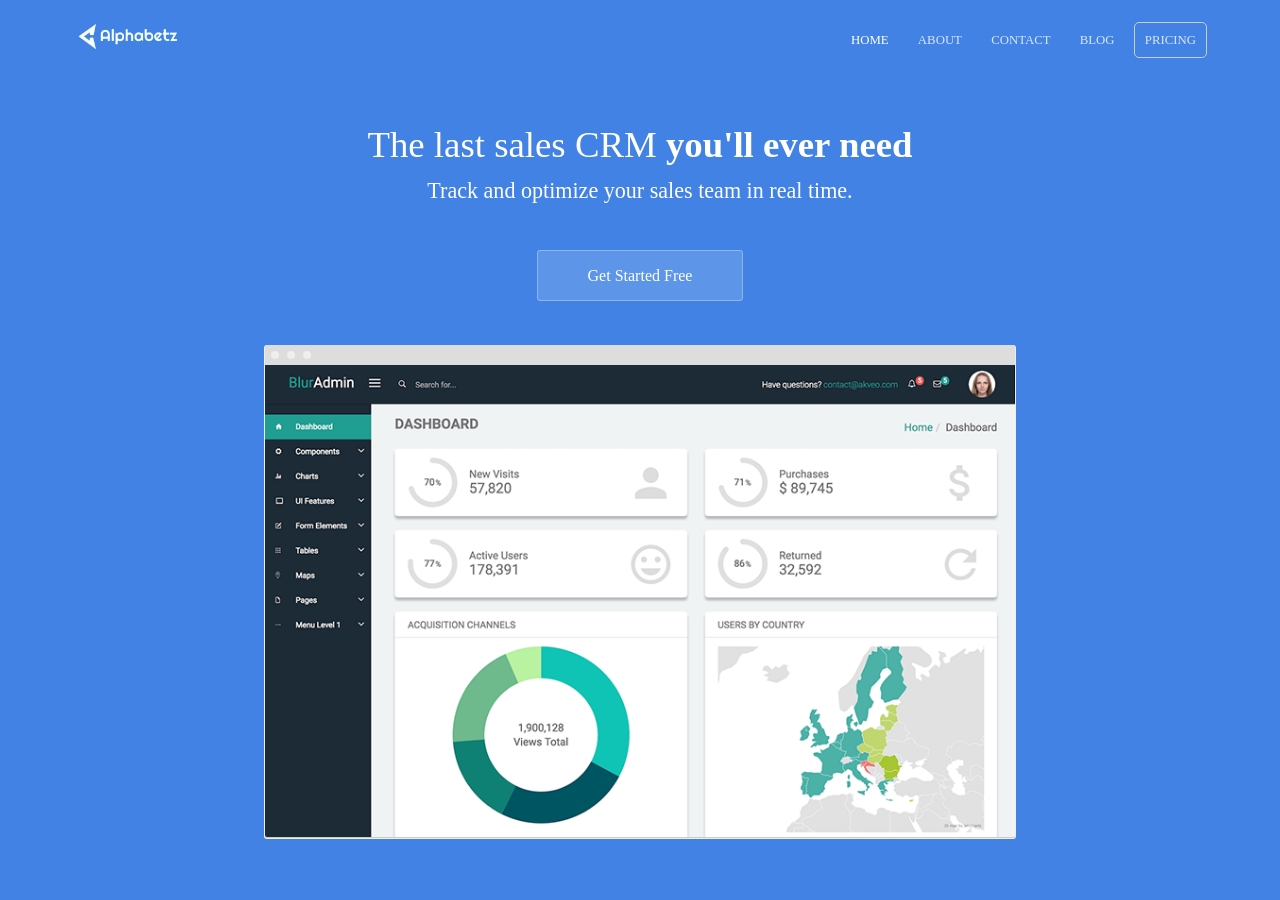
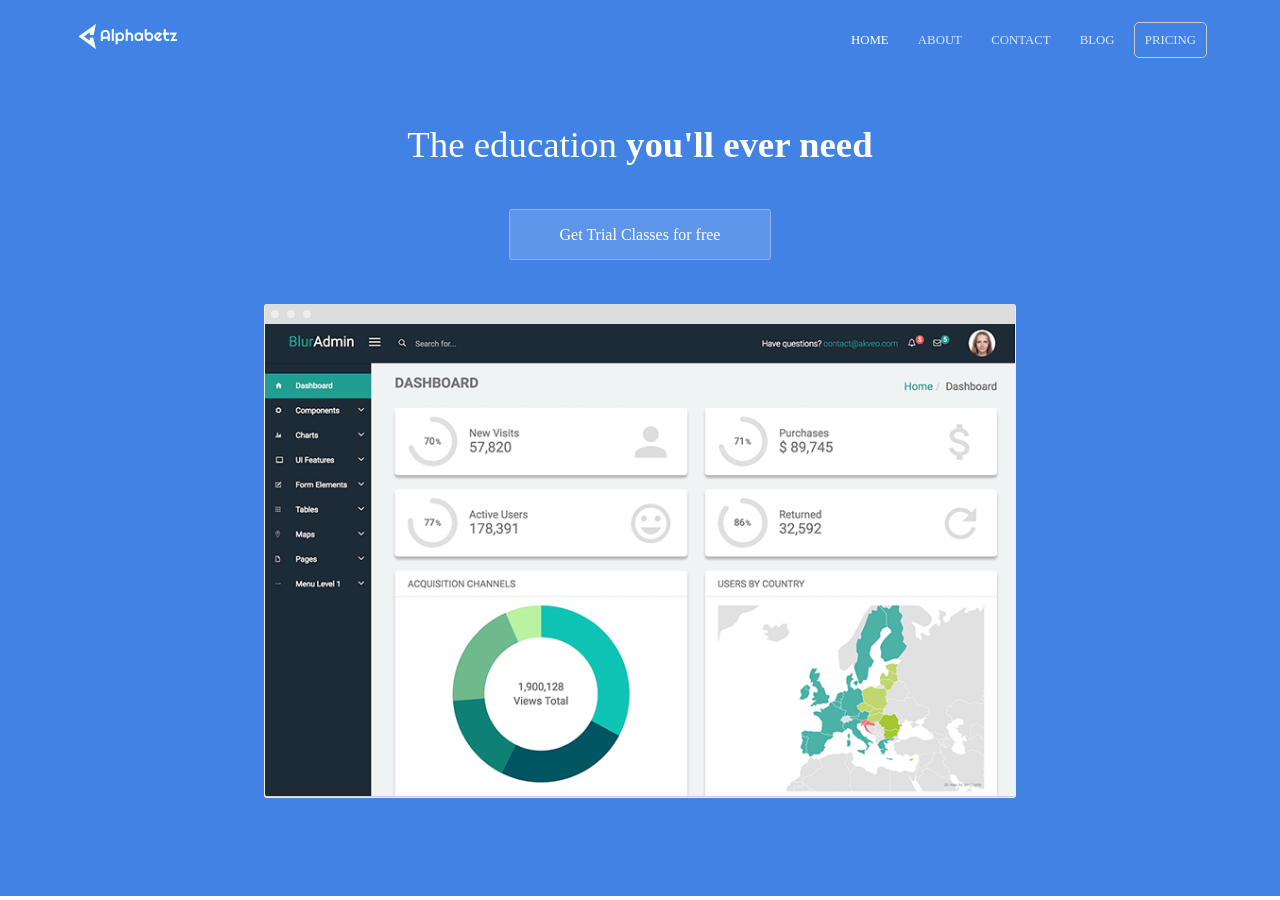
Before and after one commit to iamsudip/alphabetz, a Jekyll site: the page built from index.html, in a window 1280 px wide and 900 px high. Built offline with Jekyll 4.4.1, drawn with Linux system fonts in a browser that asks for light colours; some of the changed text lies outside the part shown.

```diff
--- a/contact.html
+++ b/contact.html
@@ -9,7 +9,7 @@ map:
   address: "Durgapur Aryan Club, V.K.Nagar, MAMC, Near B1 More and Fuljhore Carmel Convent School, Durgapur, West Bengal - 713206"
   zoom: 13
 ---
-<div class="map" id="map"></div>
+<!-- <div class="map" id="map"></div> -->
 
 
 <div class="contact-box">
--- a/index.html
+++ b/index.html
@@ -1,12 +1,11 @@
 ---
-title: The last sales CRM you'll ever need
+title: The education you'll ever need
 description: Track and optimize your sales team in real time
 ---
 <section class="hero">
 	<div class="text-container">
-		<h1 class="editable">The last sales CRM <strong>you'll ever need</strong></h1>
-		<p class="subtext editable">Track and optimize your sales team in real time.</p>
-		<div class="cta button alt"><a href="{{ site.baseurl }}/contact/">Get Started Free</a></div>
+		<h1 class="editable">The education <strong>you'll ever need</strong></h1>
+		<div class="cta button alt"><a href="{{ site.baseurl }}/contact/">Get Trial Classes for free</a></div>
 		<div>
 			<img src="{{ site.baseurl }}/images/dashboard.png" alt="Screenshot" class="screenshot editable" />
 		</div>
@@ -18,7 +17,8 @@ description: Track and optimize your sales team in real time
 		<div class="container flex">
 			<div class="text editable">
 				<h2>How can we <strong>double</strong> our sales revenue?</h2>
-				<p>Hydra learns your business. By analyzing your sales data, Hydra optimizes your sales process and show you where you should be spending your resources. </p>
+				<p>Hydra learns your business. By analyzing your sales data, Hydra optimizes your sales process and show
+					you where you should be spending your resources. </p>
 			</div>
 			<div class="image">
 				<img src="{{ site.baseurl }}/images/dashboard.png" alt="Screenshot" class="screenshot editable" />
@@ -30,7 +30,8 @@ description: Track and optimize your sales team in real time
 		<div class="container flex">
 			<div class="text editable">
 				<h2>How can I <strong>keep track</strong> of my sales team?</h2>
-				<p>Hydra learns your business. By analyzing your sales data, Hydra optimizes your sales process and show you where you should be spending your resources.</p>
+				<p>Hydra learns your business. By analyzing your sales data, Hydra optimizes your sales process and show
+					you where you should be spending your resources.</p>
 			</div>
 			<div class="image">
 				<img src="{{ site.baseurl }}/images/dashboard.png" alt="Screenshot" class="screenshot editable" />
@@ -42,7 +43,8 @@ description: Track and optimize your sales team in real time
 		<div class="container flex">
 			<div class="text editable">
 				<h2>How can I <strong>forecast</strong> the next 90 days?</h2>
-				<p>Hydra learns your business. By analyzing your sales data, Hydra optimizes your sales process and show you where you should be spending your resources.</p>
+				<p>Hydra learns your business. By analyzing your sales data, Hydra optimizes your sales process and show
+					you where you should be spending your resources.</p>
 			</div>
 			<div class="image">
 				<img src="{{ site.baseurl }}/images/dashboard.png" alt="Screenshot" class="screenshot editable" />
@@ -53,9 +55,12 @@ description: Track and optimize your sales team in real time
 	<section class="testimonial">
 		<div class="container flex">
 			<div class="testimonial-block">
-				<div class="square-image"><img src="https://source.unsplash.com/6anudmpILw4/600x400" alt="Jim James" class="editable"></div>
+				<div class="square-image"><img src="https://source.unsplash.com/6anudmpILw4/600x400" alt="Jim James"
+						class="editable"></div>
 				<blockquote>
-					<p class="editable">Hydra has shaped the business we have today. We have a repeatable sales process and a strategy to scale our team. I recommend Hydra to any business looking to improve their sales.</p>
+					<p class="editable">Hydra has shaped the business we have today. We have a repeatable sales process
+						and a strategy to scale our team. I recommend Hydra to any business looking to improve their
+						sales.</p>
 					<p class="editable author">Jim James - CEO of Global Corp.</p>
 				</blockquote>
 			</div>
@@ -63,7 +68,7 @@ description: Track and optimize your sales team in real time
 	</section>
 
 	<section class="bottom-cta">
-		<h2 class="editable"><strong>Improve</strong> your sales process today</h2>
-		<div class="button alt"><a href="#">Get Started Free</a></div>
+		<h2 class="editable"><strong>Improve</strong> your child's skills today</h2>
+		<div class="button alt"><a href="{{ site.baseurl }}/contact/">Get Trial Classes Free</a></div>
 	</section>
 </div>
```
Also changed, not shown: _staff_members/90.md (added, +6 -0 lines), _staff_members/91.md (added, +6 -0 lines), _staff_members/92.md (added, +6 -0 lines), images/old_bot1.png (added), images/old_bot2.png (added), 1 other file.
